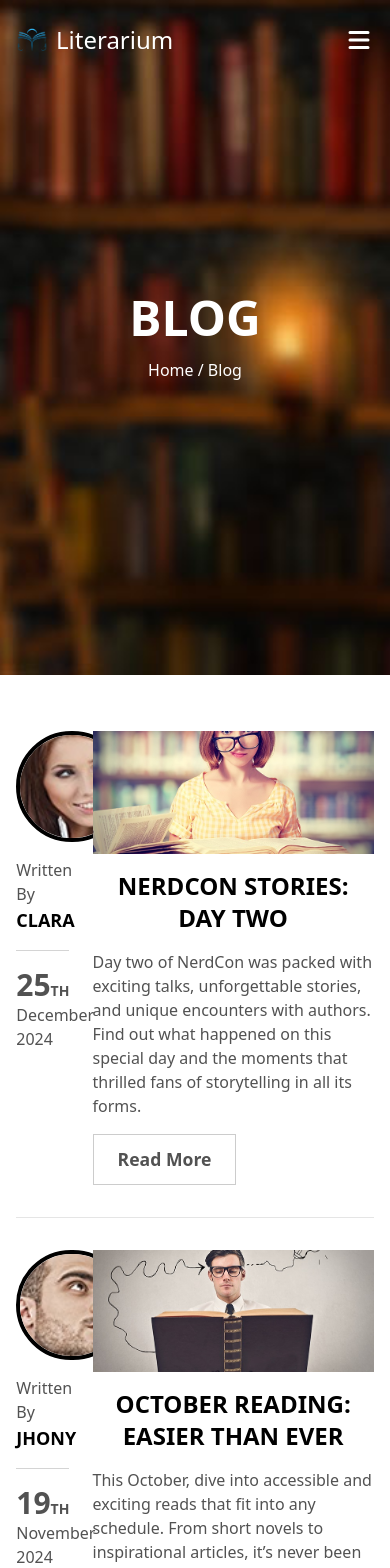
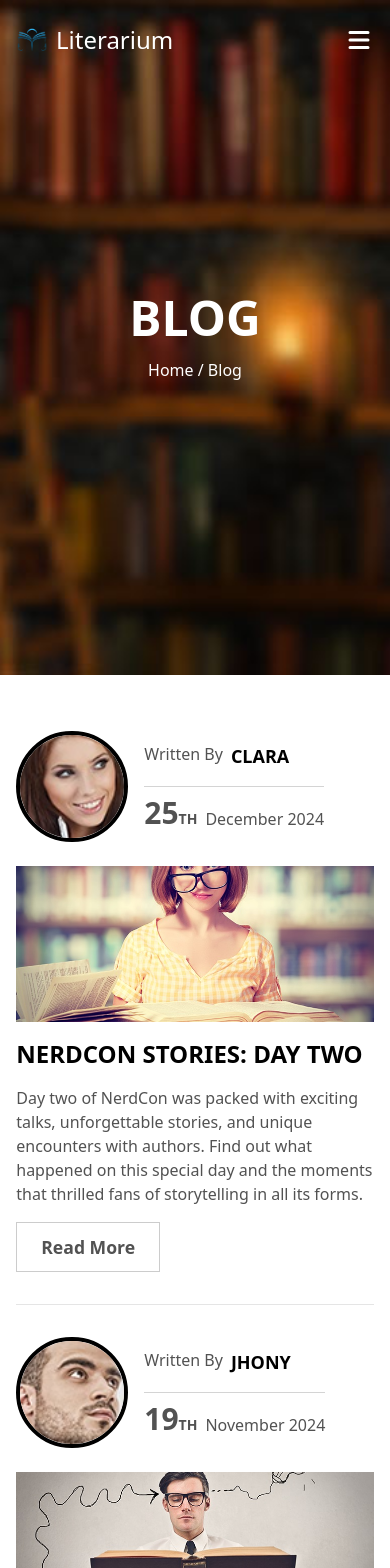
Before and after one commit to emmanuel-cruz-dev/literarium, a React (Vite) app: page /blog in a window 390 px wide. Shown: the top 1568 px of the page. Built offline with nearby package versions, Linux system fonts and the light colour scheme.

Commit message:
nuevo contenido responsive blogMain adaptado

```diff
--- a/src/components/routes/blog/BlogMain.tsx
+++ b/src/components/routes/blog/BlogMain.tsx
@@ -87,8 +87,8 @@ const BlogMainArticle: FC<BlogMainArticleProps> = ({
   const { handleClick } = useContext(BlogContext);
 
   return (
-    <article className="blog-main__article__container grid gap-6 grid-cols-5 border-b border-neutral-200 pb-8">
-      <div className="col-span-1 flex flex-col gap-4">
+    <article className="blog-main__article__container grid gap-6 md:grid-cols-5 border-b border-neutral-200 pb-8">
+      <div className="col-span-1 flex md:flex-col items-center gap-4">
         <a
           href="#"
           className="blog-main__article__user-img__container rounded-full overflow-hidden w-28"
@@ -97,23 +97,29 @@ const BlogMainArticle: FC<BlogMainArticleProps> = ({
           <img className="w-full h-full" src={userImage} alt="" />
         </a>
 
-        <div className="border-b border-neutral-300 pb-4">
+        <div>
+          <div className="flex md:flex-col gap-2 border-b border-neutral-300 pb-4">
             <p>Written By</p>
-          <h2 className="text-lg uppercase font-semibold text-black">{user}</h2>
+            <h2 className="text-lg uppercase font-semibold text-black">
+              {user}
+            </h2>
           </div>
 
+          <div className="flex items-end gap-2 md:flex-col md:items-start pt-2">
             <div>
               <span className="blog-main__article__date-number text-3xl font-bold">
                 {dateNumber}
               </span>
               <span className="uppercase font-bold text-sm">th</span>
+            </div>
             <p>
               {dateMonth} {dateYear}
             </p>
           </div>
         </div>
+      </div>
 
-      <div className="col-span-4 flex flex-col gap-4">
+      <div className="md:col-span-4 flex flex-col gap-4">
         <div className="blog-main__article__post__img-list__container">
           <img src={blogImage} alt="" />
           <ul className="blog-main__article__social-icons">
```
Lines whose indentation alone changed are shown as unchanged.
